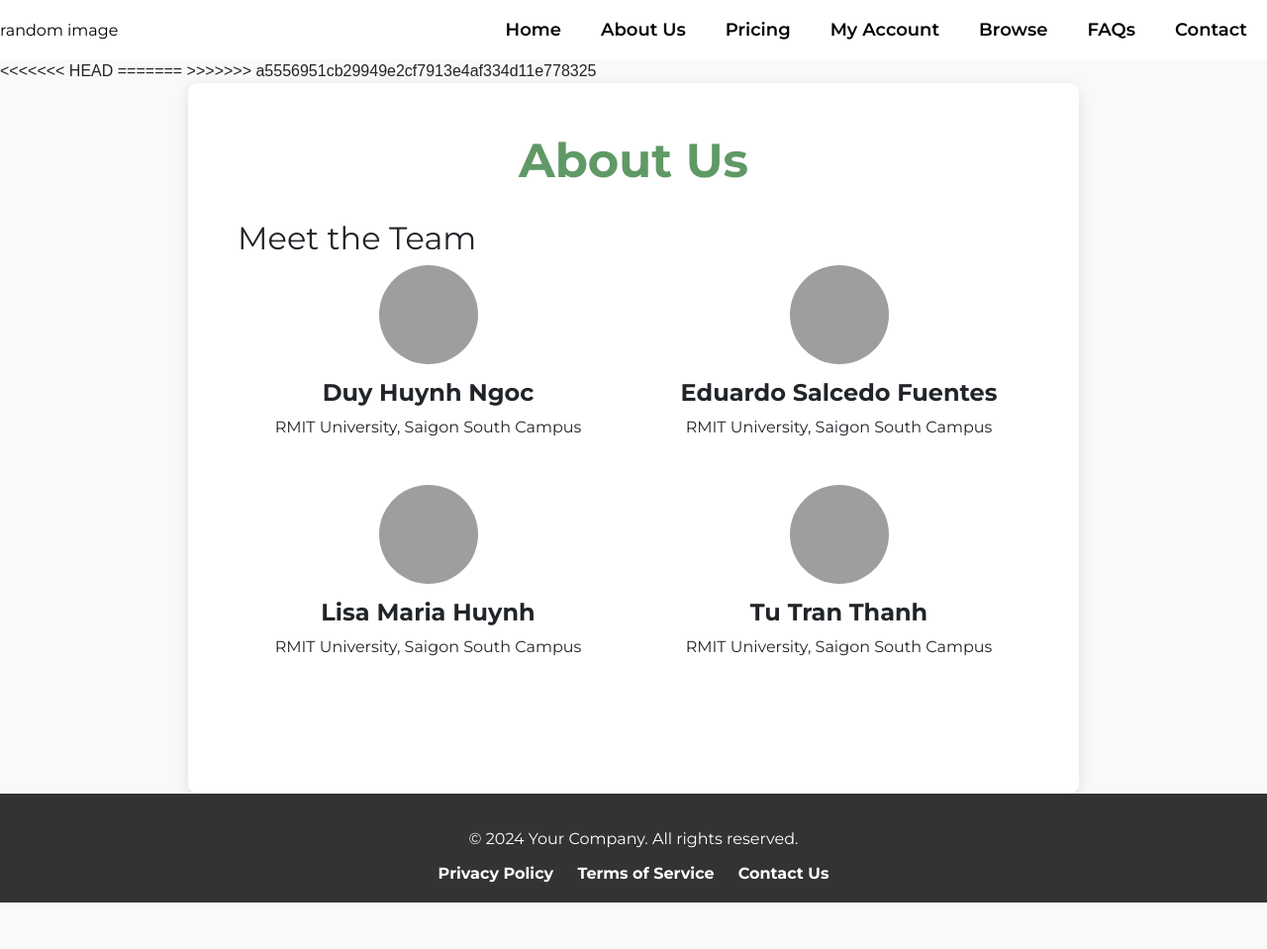
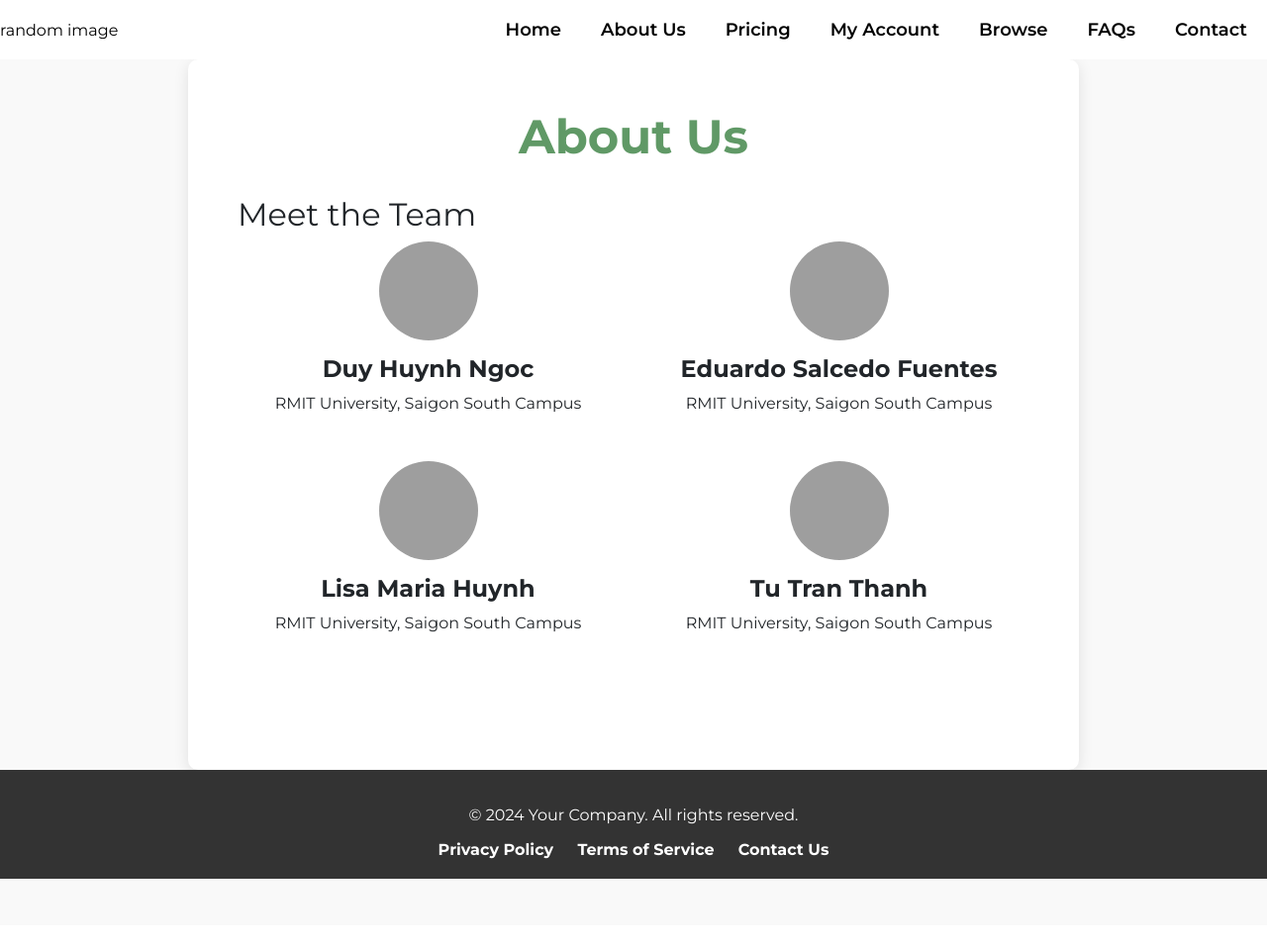
Before and after one commit to duyhnynh/COSC2430-ProjectGroup-8, a Flask app: page /about in a window 1280 px wide. Shown: the whole page at 99% size. After the commit the page ends 888 px from the top, so only its background shows below. Run offline with Flask 3, Linux system fonts and the light colour scheme; some libraries are stand-ins or nearby versions; grey boxes are pictures that could not be loaded.

Commit message:
remove text in header

```diff
--- a/templates/about.html
+++ b/templates/about.html
@@ -2,18 +2,10 @@
 <html lang="en">
 
 <head>
-<<<<<<< HEAD
     <meta charset="UTF-8" />
     <meta name="viewport" content="width=device-width, initial-scale=1.0" />
-    <!-- <link href="https://fonts.googleapis.com/css2?family=Montserrat:wght@400;700&display=swap" rel="stylesheet"> -->
     <link href="https://fonts.googleapis.com/css2?family=Montserrat:wght@400;600;700&family=Open+Sans:wght@400;600&display=swap" rel="stylesheet">
     <link rel="stylesheet" href="https://stackpath.bootstrapcdn.com/bootstrap/4.5.2/css/bootstrap.min.css" />
-=======
-    <meta charset="UTF-8">
-    <meta name="viewport" content="width=device-width, initial-scale=1.0">
-    <link href="https://fonts.googleapis.com/css2?family=Montserrat:wght@400;700&display=swap" rel="stylesheet">
-    <link rel="stylesheet" href="https://stackpath.bootstrapcdn.com/bootstrap/4.3.1/css/bootstrap.min.css">
->>>>>>> a5556951cb29949e2cf7913e4af334d11e778325
     <link rel="stylesheet" href="/static/styles/home.css" />
     <link rel="stylesheet" href="/static/styles/header.css" />
     <link rel="stylesheet" href="/static/styles/footer.css" />
```
